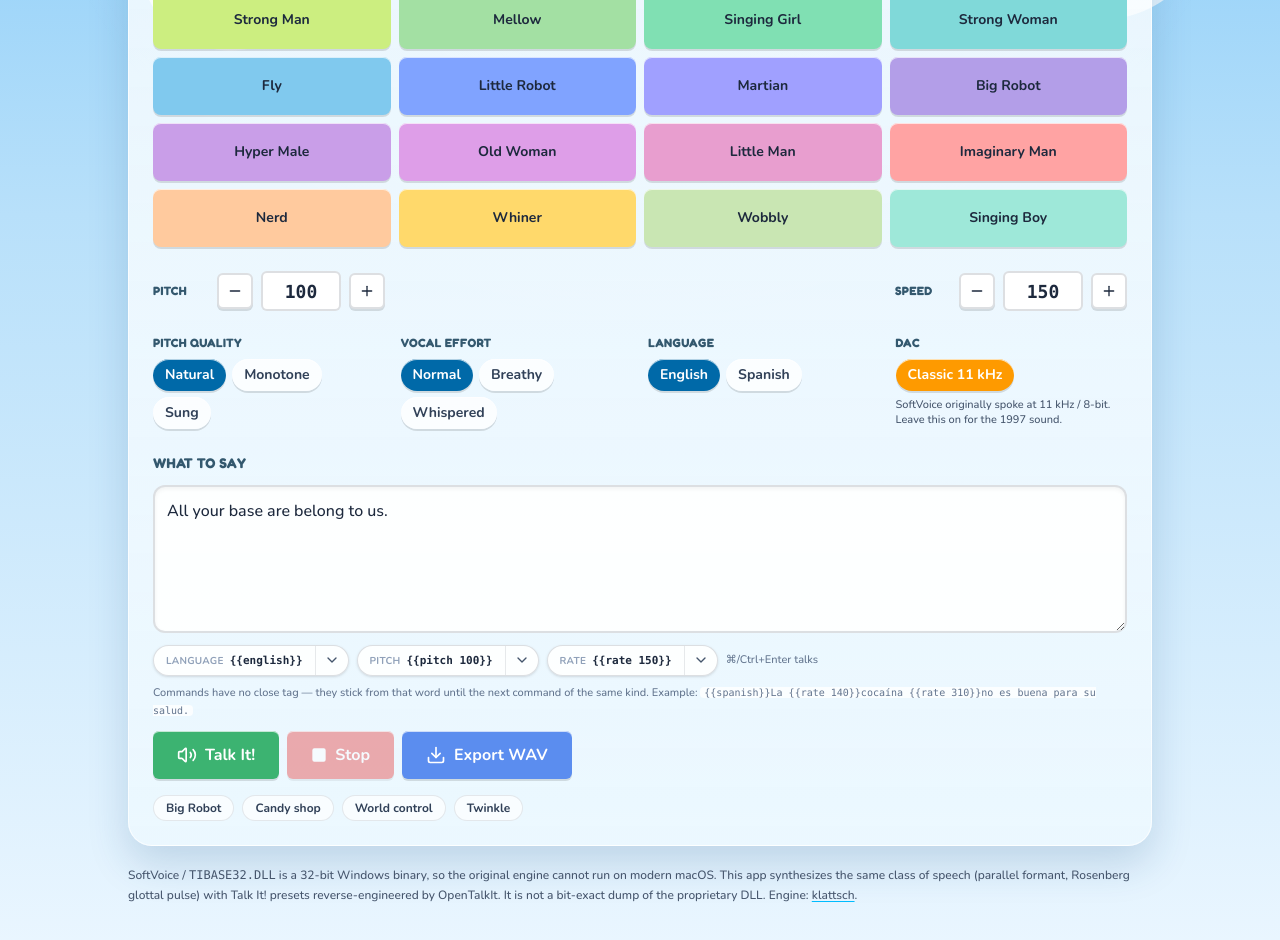
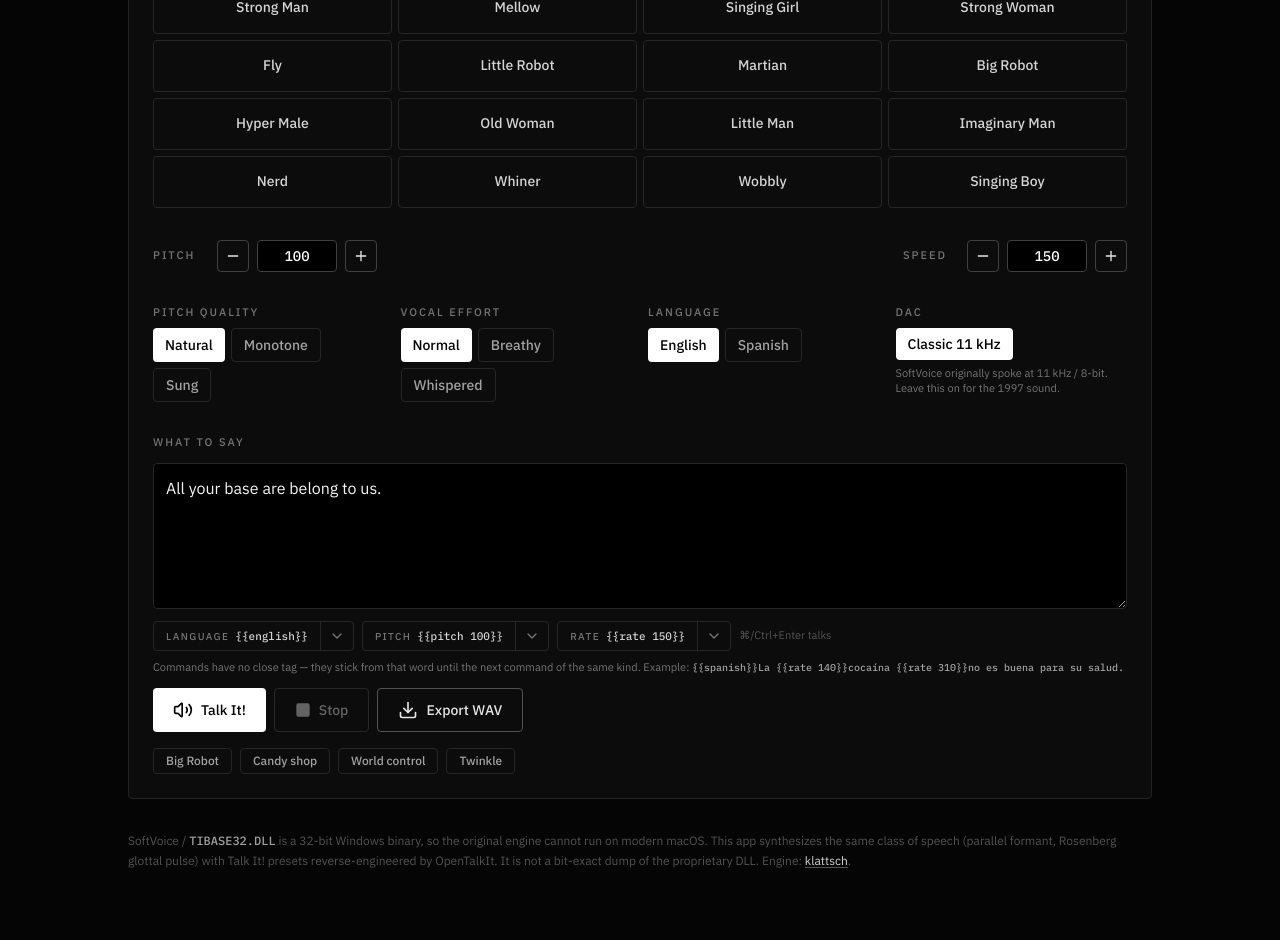
Before and after one commit to andreysenes/talk-it, a React (Vite) app: page / in a window 1280 px wide. Shown: the part 320-1260 px from the top of the page. Built offline with nearby package versions, Linux system fonts and the light colour scheme.

Commit message:
Restyle Talk It! as a dark monochrome interface.
Drop the pastel Plus! for Kids chrome for black/white, flatter
controls, and inverted selection states.

Co-authored-by: andreysenes138 <andreysenes138@gmail.com>

```diff
--- a/index.html
+++ b/index.html
@@ -8,8 +8,8 @@
       name="description"
       content="Talk It! for Mac — a formant recreation of Microsoft Talk It! / OpenTalkIt. 20 personalities, sung mode, WAV export. No Windows DLL required."
     />
+    <meta name="theme-color" content="#050505" />
     <title>Talk It! for Mac</title>
-  </head>
   <body>
     <div id="root"></div>
     <script type="module" src="/src/main.tsx"></script>
--- a/src/App.tsx
+++ b/src/App.tsx
@@ -89,29 +89,29 @@ export default function App() {
   }
 
   return (
-    <div className="cloud-sky min-h-svh px-3 py-4 sm:px-6 sm:py-8">
-      <div className="mx-auto flex w-full max-w-5xl flex-col gap-5">
-        <header className="flex flex-col gap-2 sm:flex-row sm:items-end sm:justify-between">
+    <div className="shell min-h-svh px-3 py-6 sm:px-6 sm:py-10">
+      <div className="mx-auto flex w-full max-w-5xl flex-col gap-8">
+        <header className="flex flex-col gap-3 sm:flex-row sm:items-end sm:justify-between">
           <div>
-            <p className="font-display text-xs font-bold tracking-[0.2em] text-sky-900/70 uppercase">
+            <p className="text-[11px] font-medium tracking-[0.22em] text-neutral-500 uppercase">
               Microsoft Plus! for Kids · for Mac
             </p>
-            <h1 className="font-display text-4xl font-extrabold tracking-tight text-sky-950 sm:text-5xl">
+            <h1 className="mt-1 text-4xl font-medium tracking-tight text-white sm:text-5xl">
               Talk It!
             </h1>
-            <p className="mt-1 max-w-xl text-sm text-slate-700 sm:text-base">
+            <p className="mt-2 max-w-xl text-sm leading-relaxed text-neutral-500">
               A native formant recreation of OpenTalkIt / SoftVoice. Same 20 personalities,
               pitch, speed, sung mode, and WAV export — no Windows DLL, no virtual machine.
             </p>
           </div>
-          <div className="rounded-xl bg-white/70 px-3 py-2 text-xs text-slate-600 shadow-sm ring-1 ring-slate-800/10">
-            Voice: <span className="font-bold text-slate-800">{personality.label}</span>
-            <span className="mx-1.5 text-slate-400">·</span>
+          <div className="border border-neutral-800 px-3 py-2 text-xs text-neutral-500">
+            Voice: <span className="text-white">{personality.label}</span>
+            <span className="mx-1.5 text-neutral-700">·</span>
             {personality.engineName}
           </div>
         </header>
 
-        <main className="talk-panel flex flex-col gap-6 rounded-3xl p-4 sm:p-6">
+        <main className="talk-panel flex flex-col gap-8 rounded-sm p-4 sm:p-6">
           <PersonalityGrid
             selectedId={personality.id}
             onSelect={selectPersonality}
@@ -148,13 +148,13 @@ export default function App() {
           />
         </main>
 
-        <footer className="pb-4 text-xs leading-relaxed text-slate-600">
-          SoftVoice / <code>TIBASE32.DLL</code> is a 32-bit Windows binary, so the original
+        <footer className="pb-4 text-xs leading-relaxed text-neutral-600">
+          SoftVoice / <code className="text-neutral-400">TIBASE32.DLL</code> is a 32-bit Windows binary, so the original
           engine cannot run on modern macOS. This app synthesizes the same class of speech
           (parallel formant, Rosenberg glottal pulse) with Talk It! presets reverse-engineered
           by OpenTalkIt. It is not a bit-exact dump of the proprietary DLL. Engine:{' '}
           <a
-            className="underline decoration-sky-400 underline-offset-2"
+            className="text-neutral-300 underline decoration-neutral-600 underline-offset-2 hover:text-white"
             href="https://klatts.ch/"
             target="_blank"
             rel="noreferrer"
--- a/src/components/CommandButtons.tsx
+++ b/src/components/CommandButtons.tsx
@@ -19,24 +19,24 @@ function Chip({
   onToggle: () => void
 }) {
   return (
-    <div className="flex overflow-hidden rounded-full border border-slate-800/15 bg-white/90 shadow-sm">
+    <div className="flex overflow-hidden rounded-sm border border-neutral-800">
       <button
         type="button"
         onClick={onInsert}
-        className="px-3 py-1.5 text-left text-xs font-semibold text-slate-800 hover:bg-sky-50"
+        className="px-3 py-1.5 text-left text-xs font-medium text-neutral-200 hover:bg-neutral-900"
         title={`Insert ${token}`}
       >
-        <span className="mr-1.5 text-[10px] font-bold tracking-wide text-slate-400 uppercase">
+        <span className="mr-1.5 text-[10px] font-medium tracking-[0.14em] text-neutral-500 uppercase">
           {label}
         </span>
-        <code className="font-mono text-[11px]">{token}</code>
+        <code className="font-mono text-[11px] text-neutral-300">{token}</code>
       </button>
       <button
         type="button"
         onClick={onToggle}
         className={cn(
-          'border-l border-slate-800/10 px-2 text-slate-600 hover:bg-sky-50',
-          open && 'bg-sky-100 text-sky-800',
+          'border-l border-neutral-800 px-2 text-neutral-500 hover:bg-neutral-900 hover:text-white',
+          open && 'bg-white text-black',
         )}
         aria-expanded={open}
         aria-label={`Configure ${label}`}
@@ -106,27 +106,29 @@ export function CommandButtons({
           onInsert={() => onInsert(rateToken)}
           onToggle={() => toggle('rate')}
         />
-        <span className="text-[11px] text-slate-500">⌘/Ctrl+Enter talks</span>
+        <span className="text-[11px] text-neutral-600">⌘/Ctrl+Enter talks</span>
       </div>
-      <p className="text-[11px] leading-relaxed text-slate-500">
+      <p className="text-[11px] leading-relaxed text-neutral-500">
         Commands have no close tag — they stick from that word until the next command of
         the same kind. Example:{' '}
-        <code className="rounded bg-white/80 px-1 font-mono text-[10px]">
+        <code className="font-mono text-[10px] text-neutral-400">
           {'{{spanish}}La {{rate 140}}cocaína {{rate 310}}no es buena para su salud.'}
         </code>
       </p>
 
       {open === 'language' && (
-        <div className="rounded-xl border border-slate-800/10 bg-white/80 p-3">
-          <p className="mb-2 text-[11px] font-bold tracking-wide text-slate-500 uppercase">
+        <div className="rounded-sm border border-neutral-800 bg-black p-3">
+          <p className="mb-2 text-[11px] font-medium tracking-[0.18em] text-neutral-500 uppercase">
             Language command
           </p>
           <div className="flex flex-wrap gap-2">
             <button
               type="button"
               className={cn(
-                'talk-3d rounded-full px-3 py-1.5 text-xs font-bold',
-                language === 'english' ? 'bg-sky-700 text-white' : 'bg-white text-slate-700',
+                'rounded-sm px-3 py-1.5 text-xs font-medium',
+                language === 'english'
+                  ? 'bg-white text-black'
+                  : 'border border-neutral-800 text-neutral-400 hover:text-white',
               )}
               onClick={() => setLanguage('english')}
             >
@@ -135,8 +137,10 @@ export function CommandButtons({
             <button
               type="button"
               className={cn(
-                'talk-3d rounded-full px-3 py-1.5 text-xs font-bold',
-                language === 'spanish' ? 'bg-sky-700 text-white' : 'bg-white text-slate-700',
+                'rounded-sm px-3 py-1.5 text-xs font-medium',
+                language === 'spanish'
+                  ? 'bg-white text-black'
+                  : 'border border-neutral-800 text-neutral-400 hover:text-white',
               )}
               onClick={() => setLanguage('spanish')}
             >
@@ -144,7 +148,7 @@ export function CommandButtons({
             </button>
             <button
               type="button"
-              className="talk-3d rounded-full bg-sky-600 px-3 py-1.5 text-xs font-bold text-white"
+              className="rounded-sm bg-white px-3 py-1.5 text-xs font-medium text-black"
               onClick={() => onInsert(langToken)}
             >
               Insert
@@ -190,10 +194,10 @@ function ValuePanel({
   onInsert: () => void
 }) {
   return (
-    <div className="rounded-xl border border-slate-800/10 bg-white/80 p-3">
+    <div className="rounded-sm border border-neutral-800 bg-black p-3">
       <label
         htmlFor={id}
-        className="mb-2 block text-[11px] font-bold tracking-wide text-slate-500 uppercase"
+        className="mb-2 block text-[11px] font-medium tracking-[0.18em] text-neutral-500 uppercase"
       >
         {label}
       </label>
@@ -207,11 +211,11 @@ function ValuePanel({
             const n = Number(e.target.value)
             if (Number.isFinite(n)) onChange(n)
           }}
-          className="h-9 w-24 rounded-md border-2 border-slate-800/15 bg-white px-2 font-mono text-sm font-bold text-slate-800"
+          className="h-8 w-24 rounded-sm border border-neutral-700 bg-black px-2 font-mono text-sm font-medium text-white outline-none focus:border-white"
         />
         <button
           type="button"
-          className="talk-3d rounded-full bg-sky-600 px-3 py-1.5 text-xs font-bold text-white"
+          className="rounded-sm bg-white px-3 py-1.5 text-xs font-medium text-black"
           onClick={onInsert}
         >
           Insert
--- a/src/components/ParameterPanel.tsx
+++ b/src/components/ParameterPanel.tsx
@@ -14,7 +14,7 @@ function RadioGroup<T extends string>({
 }) {
   return (
     <fieldset>
-      <legend className="mb-2 font-display text-xs font-bold tracking-wide text-sky-950/80 uppercase">
+      <legend className="mb-2 text-[11px] font-medium tracking-[0.18em] text-neutral-500 uppercase">
         {legend}
       </legend>
       <div className="flex flex-wrap gap-1.5">
@@ -26,10 +26,10 @@ function RadioGroup<T extends string>({
               type="button"
               onClick={() => onChange(opt.id)}
               className={cn(
-                'talk-3d rounded-full px-3 py-1.5 text-xs font-bold sm:text-sm',
+                'rounded-sm px-3 py-1.5 text-xs font-medium sm:text-sm',
                 on
-                  ? 'bg-sky-700 text-white'
-                  : 'bg-white/80 text-slate-700 hover:bg-white',
+                  ? 'bg-white text-black'
+                  : 'border border-neutral-800 text-neutral-400 hover:border-neutral-500 hover:text-white',
               )}
               aria-pressed={on}
             >
@@ -93,21 +93,23 @@ export function ParameterPanel({
         ]}
       />
       <fieldset>
-        <legend className="mb-2 font-display text-xs font-bold tracking-wide text-sky-950/80 uppercase">
+        <legend className="mb-2 text-[11px] font-medium tracking-[0.18em] text-neutral-500 uppercase">
           DAC
         </legend>
         <button
           type="button"
           onClick={() => onVintage(!vintage)}
           className={cn(
-            'talk-3d rounded-full px-3 py-1.5 text-xs font-bold sm:text-sm',
-            vintage ? 'bg-amber-500 text-white' : 'bg-white/80 text-slate-700',
+            'rounded-sm px-3 py-1.5 text-xs font-medium sm:text-sm',
+            vintage
+              ? 'bg-white text-black'
+              : 'border border-neutral-800 text-neutral-400 hover:border-neutral-500 hover:text-white',
           )}
           aria-pressed={vintage}
         >
           {vintage ? 'Classic 11 kHz' : 'Clean 44 kHz'}
         </button>
-        <p className="mt-1.5 text-[11px] leading-snug text-slate-600">
+        <p className="mt-1.5 text-[11px] leading-snug text-neutral-500">
           SoftVoice originally spoke at 11 kHz / 8-bit. Leave this on for the 1997 sound.
         </p>
       </fieldset>
--- a/src/components/PersonalityGrid.tsx
+++ b/src/components/PersonalityGrid.tsx
@@ -10,10 +10,10 @@ export function PersonalityGrid({
 }) {
   return (
     <div>
-      <h2 className="mb-2 font-display text-sm font-bold tracking-wide text-sky-950/80 uppercase">
+      <h2 className="mb-2 text-[11px] font-medium tracking-[0.18em] text-neutral-500 uppercase">
         Personality
       </h2>
-      <div className="grid grid-cols-2 gap-2 sm:grid-cols-4">
+      <div className="grid grid-cols-2 gap-1.5 sm:grid-cols-4">
         {PERSONALITIES.map((p) => {
           const selected = p.id === selectedId
           return (
@@ -22,10 +22,11 @@ export function PersonalityGrid({
               type="button"
               onClick={() => onSelect(p)}
               className={cn(
-                'talk-3d min-h-[52px] rounded-lg px-2 py-2 text-center text-[13px] leading-tight font-bold text-slate-800 sm:min-h-[58px] sm:text-sm',
-                selected && 'ring-2 ring-sky-700 ring-offset-2 ring-offset-sky-100',
+                'min-h-[48px] rounded-sm border px-2 py-2 text-center text-[13px] leading-tight font-medium transition-colors sm:min-h-[52px] sm:text-sm',
+                selected
+                  ? 'border-white bg-white text-black'
+                  : 'border-neutral-800 bg-transparent text-neutral-300 hover:border-neutral-500 hover:text-white',
               )}
-              style={{ background: p.color }}
               aria-pressed={selected}
             >
               {p.label}
--- a/src/components/TalkPanel.tsx
+++ b/src/components/TalkPanel.tsx
@@ -84,7 +84,7 @@ export function TalkPanel({
 
   return (
     <div className="flex flex-col gap-3">
-      <label className="font-display text-sm font-bold tracking-wide text-sky-950/80 uppercase" htmlFor="talk-text">
+      <label className="text-[11px] font-medium tracking-[0.18em] text-neutral-500 uppercase" htmlFor="talk-text">
         What to say
       </label>
       <textarea
@@ -96,8 +96,8 @@ export function TalkPanel({
         placeholder="Type anything. Talk It! will speak it in the selected voice."
         rows={5}
         className={cn(
-          'w-full resize-y rounded-xl border-2 border-slate-800/15 bg-white/90 p-3 font-sans text-base text-slate-800 shadow-inner outline-none focus:border-sky-500',
-          error && 'border-red-400',
+          'w-full resize-y rounded-sm border border-neutral-800 bg-black p-3 font-sans text-base text-neutral-100 outline-none placeholder:text-neutral-600 focus:border-white',
+          error && 'border-white',
         )}
         onKeyDown={(e) => {
           if ((e.metaKey || e.ctrlKey) && e.key === 'Enter') {
@@ -107,7 +107,7 @@ export function TalkPanel({
         }}
       />
       {error ? (
-        <p className="text-sm font-semibold text-red-700" role="alert">
+        <p className="text-sm font-medium text-white" role="alert">
           {error}
         </p>
       ) : null}
@@ -156,7 +156,7 @@ export function TalkPanel({
           <button
             key={ex.label}
             type="button"
-            className="rounded-full border border-slate-800/10 bg-white/70 px-3 py-1 text-xs font-semibold text-slate-700 hover:bg-white"
+            className="rounded-sm border border-neutral-800 px-3 py-1 text-xs font-medium text-neutral-400 hover:border-white hover:text-white"
             onClick={() => onText(ex.text)}
             title={ex.hint}
           >
--- a/src/components/VoiceSliders.tsx
+++ b/src/components/VoiceSliders.tsx
@@ -16,14 +16,14 @@ function Stepper({
 }) {
   return (
     <div className="flex items-center gap-2">
-      <span className="w-14 font-display text-xs font-bold tracking-wide text-sky-950/80 uppercase">
+      <span className="w-14 text-[11px] font-medium tracking-[0.18em] text-neutral-500 uppercase">
         {label}
       </span>
       <Button
         type="button"
         variant="outline"
         size="icon"
-        className="talk-3d size-9 border-slate-800/15 bg-white"
+        className="size-8 border-neutral-700"
         onClick={() => {
           const next = value - 1
           onChange(min != null ? Math.max(min, next) : next)
@@ -45,13 +45,13 @@ function Stepper({
           if (max != null) next = Math.min(max, next)
           onChange(next)
         }}
-        className="h-10 w-20 rounded-md border-2 border-slate-800/15 bg-white text-center font-mono text-lg font-bold text-slate-800"
+        className="h-8 w-20 rounded-sm border border-neutral-700 bg-black text-center font-mono text-sm font-medium text-white outline-none focus:border-white"
       />
       <Button
         type="button"
         variant="outline"
         size="icon"
-        className="talk-3d size-9 border-slate-800/15 bg-white"
+        className="size-8 border-neutral-700"
         onClick={() => {
           const next = value + 1
           onChange(max != null ? Math.min(max, next) : next)
--- a/src/components/ui/button.tsx
+++ b/src/components/ui/button.tsx
@@ -3,23 +3,23 @@ import * as React from 'react'
 import { cn } from '../../lib/utils'
 
 const buttonVariants = cva(
-  'inline-flex items-center justify-center gap-2 whitespace-nowrap rounded-md text-sm font-semibold transition-colors focus-visible:outline-none focus-visible:ring-2 focus-visible:ring-sky-400 disabled:pointer-events-none disabled:opacity-50',
+  'inline-flex items-center justify-center gap-2 whitespace-nowrap rounded-sm text-sm font-medium transition-colors focus-visible:outline-none focus-visible:ring-1 focus-visible:ring-white disabled:pointer-events-none disabled:opacity-40',
   {
     variants: {
       variant: {
-        default:
-          'bg-sky-600 text-white shadow-sm hover:bg-sky-700 active:translate-y-px',
+        default: 'bg-white text-black hover:bg-neutral-200',
         outline:
-          'border-2 border-slate-800/20 bg-white text-slate-800 hover:bg-sky-50',
-        ghost: 'text-slate-700 hover:bg-white/60',
-        talk: 'talk-3d bg-[#3cb371] text-white hover:bg-[#34a066]',
-        stop: 'talk-3d bg-[#e85d5d] text-white hover:bg-[#d64c4c]',
-        export: 'talk-3d bg-[#5b8def] text-white hover:bg-[#4a7de0]',
+          'border border-neutral-600 bg-transparent text-neutral-200 hover:border-white hover:bg-white hover:text-black',
+        ghost: 'text-neutral-400 hover:bg-neutral-900 hover:text-white',
+        talk: 'bg-white text-black hover:bg-neutral-200',
+        stop: 'border border-neutral-600 bg-transparent text-neutral-200 hover:border-white hover:text-white',
+        export:
+          'border border-neutral-600 bg-transparent text-neutral-200 hover:border-white hover:text-white',
       },
       size: {
         default: 'h-10 px-4 py-2',
         sm: 'h-8 px-3 text-xs',
-        lg: 'h-12 px-6 text-base',
+        lg: 'h-11 px-5 text-sm',
         icon: 'size-8',
       },
     },
--- a/src/index.css
+++ b/src/index.css
@@ -1,9 +1,10 @@
-@import url('https://fonts.googleapis.com/css2?family=Fredoka:wght@500;600;700&family=Nunito:wght@500;700;800&display=swap');
+@import url('https://fonts.googleapis.com/css2?family=IBM+Plex+Mono:wght@500;600&family=IBM+Plex+Sans:wght@400;500;600&display=swap');
 @import 'tailwindcss';
 
 @theme {
-  --font-sans: 'Nunito', ui-rounded, system-ui, sans-serif;
-  --font-display: 'Fredoka', 'Nunito', ui-rounded, system-ui, sans-serif;
+  --font-sans: 'IBM Plex Sans', ui-sans-serif, system-ui, sans-serif;
+  --font-display: 'IBM Plex Sans', ui-sans-serif, system-ui, sans-serif;
+  --font-mono: 'IBM Plex Mono', ui-monospace, monospace;
 }
 
 html,
@@ -12,44 +13,27 @@ body,
   min-height: 100%;
 }
 
+html {
+  color-scheme: dark;
+}
+
 body {
   margin: 0;
-  color: #1e293b;
+  background: #050505;
+  color: #e8e8e8;
 }
 
 .font-display {
   font-family: var(--font-display);
 }
 
-.cloud-sky {
-  background:
-    radial-gradient(circle at 12% 18%, rgba(255, 255, 255, 0.85) 0 70px, transparent 71px),
-    radial-gradient(circle at 18% 22%, rgba(255, 255, 255, 0.8) 0 90px, transparent 91px),
-    radial-gradient(circle at 78% 12%, rgba(255, 255, 255, 0.75) 0 80px, transparent 81px),
-    radial-gradient(circle at 86% 18%, rgba(255, 255, 255, 0.7) 0 110px, transparent 111px),
-    radial-gradient(circle at 50% 0%, rgba(255, 255, 255, 0.35), transparent 45%),
-    linear-gradient(180deg, #7ec8f8 0%, #b8e0fa 42%, #eaf6ff 100%);
+.shell {
+  background: #050505;
 }
 
 .talk-panel {
-  background: linear-gradient(180deg, rgba(255, 255, 255, 0.78), rgba(236, 248, 255, 0.88));
-  box-shadow:
-    0 1px 0 rgba(255, 255, 255, 0.9) inset,
-    0 18px 40px rgba(20, 80, 130, 0.18);
-  border: 1px solid rgba(255, 255, 255, 0.7);
-}
-
-.talk-3d {
-  box-shadow:
-    0 2px 0 rgba(0, 0, 0, 0.12),
-    0 1px 0 rgba(255, 255, 255, 0.7) inset;
-}
-
-.talk-3d:active:not(:disabled) {
-  transform: translateY(1px);
-  box-shadow:
-    0 0 0 rgba(0, 0, 0, 0.12),
-    0 1px 0 rgba(255, 255, 255, 0.4) inset;
+  background: #0c0c0c;
+  border: 1px solid #222;
 }
 
 input[type='number']::-webkit-outer-spin-button,
@@ -61,3 +45,8 @@ input[type='number']::-webkit-inner-spin-button {
 input[type='number'] {
   appearance: textfield;
 }
+
+::selection {
+  background: #fff;
+  color: #000;
+}
```
Also changed, not shown: public/favicon.svg.
